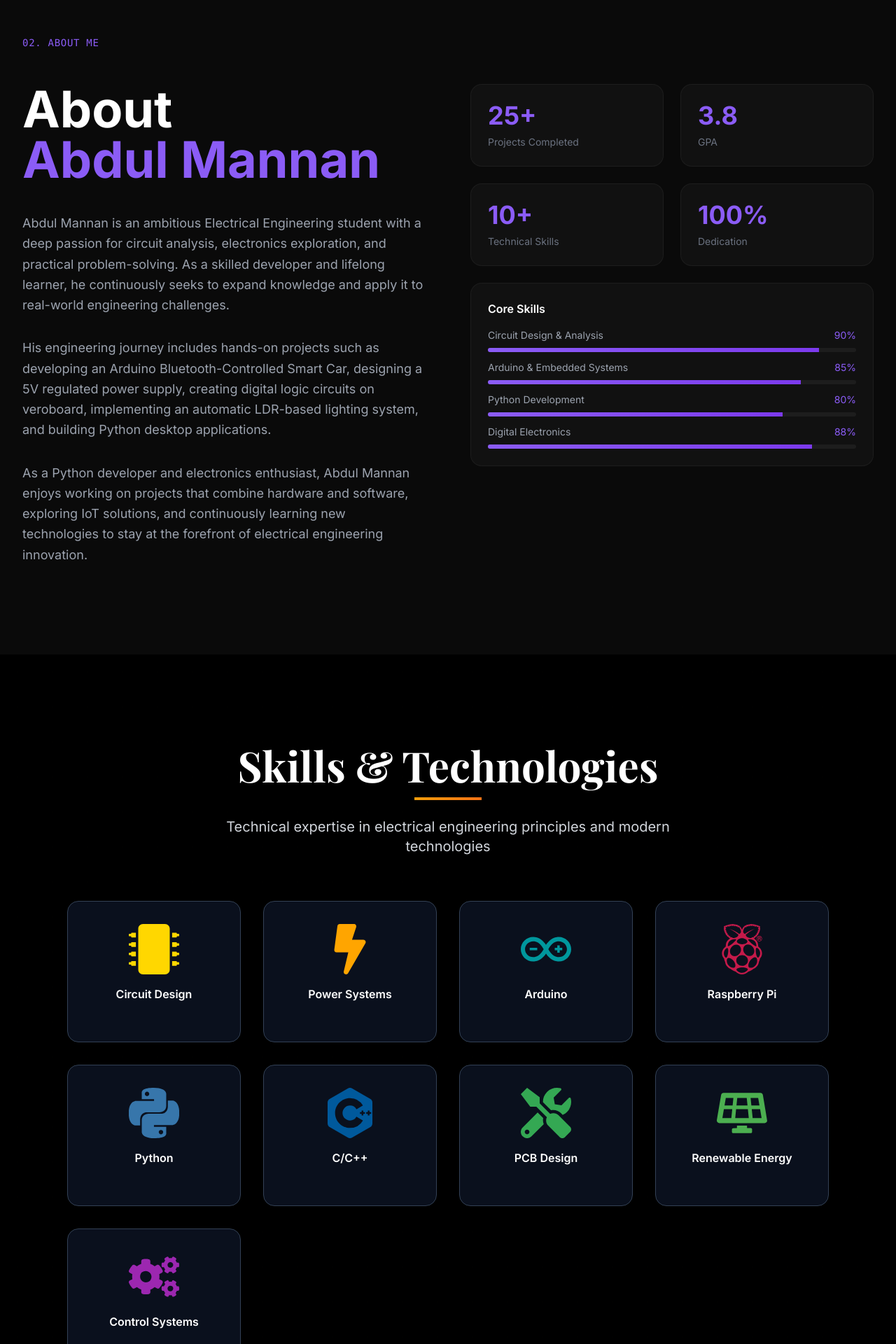
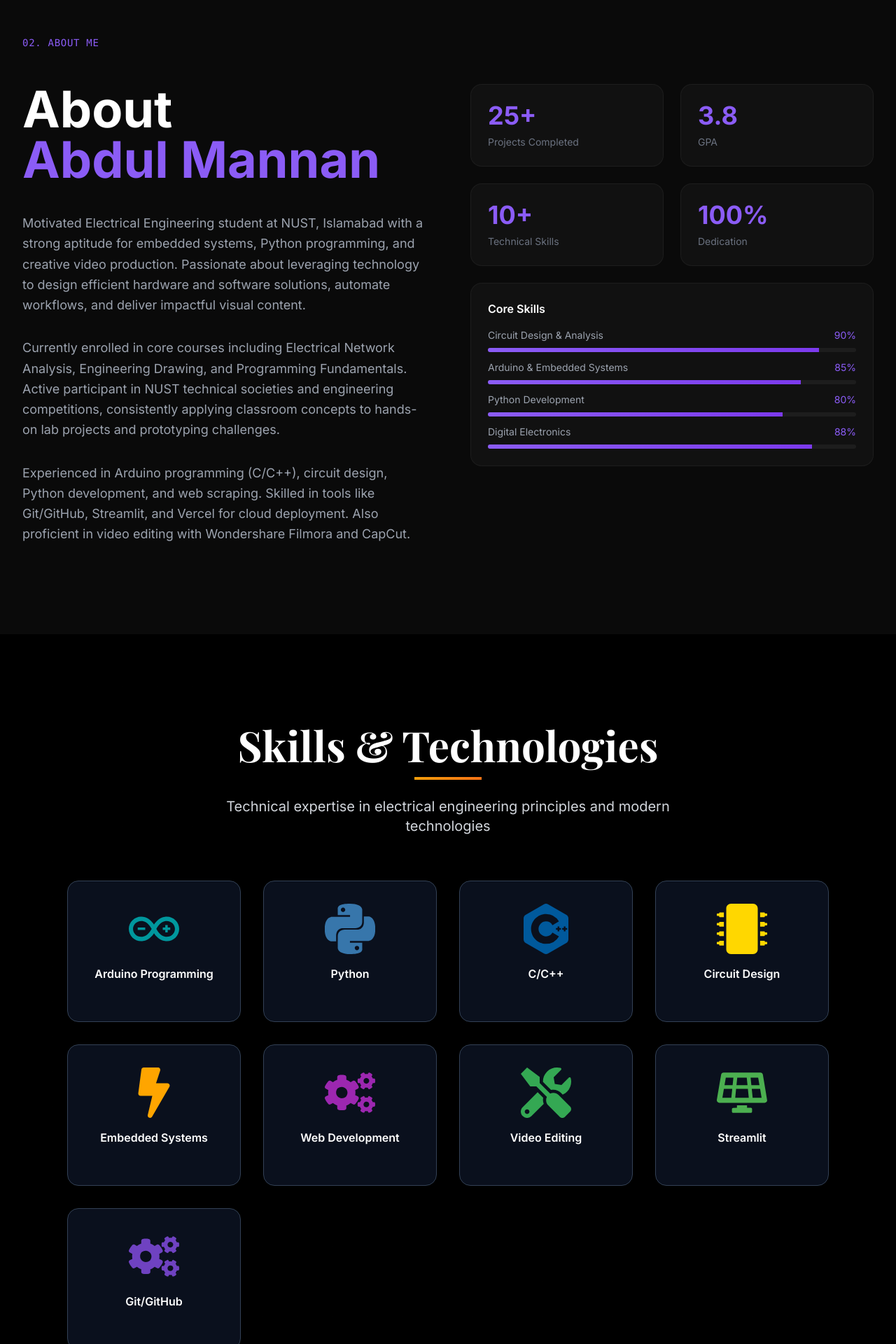
Before and after one commit to abdmananch16/Portfolio-Website, a Next.js app: page / in a window 1280 px wide. Shown: the part 880-2800 px from the top of the page at 70% size. Built offline with nearby package versions, Linux system fonts and the light colour scheme; a web font is replaced by a local one.

Commit message:
Update entire portfolio with accurate information from CV - NUST student details, real projects, certifications, and contact info

```diff
--- a/components/About.tsx
+++ b/components/About.tsx
@@ -89,29 +89,28 @@ const About = () => {
                 animate={inView ? { opacity: 1 } : {}}
                 transition={{ delay: 0.9, duration: 1 }}
               >
-                Abdul Mannan is an ambitious Electrical Engineering student with a deep passion for circuit analysis,
-                electronics exploration, and practical problem-solving. As a skilled developer and
-                lifelong learner, he continuously seeks to expand knowledge and apply it to
-                real-world engineering challenges.
+                Motivated Electrical Engineering student at NUST, Islamabad with a strong aptitude for
+                embedded systems, Python programming, and creative video production. Passionate about
+                leveraging technology to design efficient hardware and software solutions, automate
+                workflows, and deliver impactful visual content.
               </motion.p>
               <motion.p
                 initial={{ opacity: 0 }}
                 animate={inView ? { opacity: 1 } : {}}
                 transition={{ delay: 1.1, duration: 1 }}
               >
-                His engineering journey includes hands-on projects such as developing an Arduino
-                Bluetooth-Controlled Smart Car, designing a 5V regulated power supply, creating
-                digital logic circuits on veroboard, implementing an automatic LDR-based lighting
-                system, and building Python desktop applications.
+                Currently enrolled in core courses including Electrical Network Analysis, Engineering Drawing,
+                and Programming Fundamentals. Active participant in NUST technical societies and engineering
+                competitions, consistently applying classroom concepts to hands-on lab projects and prototyping challenges.
               </motion.p>
               <motion.p
                 initial={{ opacity: 0 }}
                 animate={inView ? { opacity: 1 } : {}}
                 transition={{ delay: 1.3, duration: 1 }}
               >
-                As a Python developer and electronics enthusiast, Abdul Mannan enjoys working on projects
-                that combine hardware and software, exploring IoT solutions, and continuously
-                learning new technologies to stay at the forefront of electrical engineering innovation.
+                Experienced in Arduino programming (C/C++), circuit design, Python development, and web scraping.
+                Skilled in tools like Git/GitHub, Streamlit, and Vercel for cloud deployment. Also proficient
+                in video editing with Wondershare Filmora and CapCut.
               </motion.p>
             </motion.div>
           </motion.div>
--- a/components/Certificates.tsx
+++ b/components/Certificates.tsx
@@ -13,58 +13,58 @@ const Certificates = () => {
 
   const certificates = [
     {
-      title: 'Arduino Programming Certification',
-      issuer: 'Arduino Foundation',
-      date: '2024',
-      type: 'Technical Certification',
-      icon: SiArduino,
-      description: 'Advanced microcontroller programming and IoT development',
-      skills: ['C/C++', 'Embedded Systems', 'Sensor Integration', 'IoT Protocols']
-    },
-    {
-      title: 'Python for Engineers',
-      issuer: 'IEEE Computer Society',
+      title: 'Python Programming Certification',
+      issuer: 'Programming Institute',
       date: '2024',
       type: 'Programming Certification',
       icon: SiPython,
-      description: 'Advanced Python programming for engineering applications',
-      skills: ['Data Analysis', 'Automation', 'GUI Development', 'Scientific Computing']
+      description: 'Advanced Python programming for automation and web development',
+      skills: ['Python', 'Web Scraping', 'Automation', 'Streamlit', 'File Handling']
     },
     {
-      title: 'Circuit Analysis & Design',
-      issuer: 'National Engineering Council',
-      date: '2023',
+      title: 'Video Editing Certification',
+      issuer: 'Creative Media Institute',
+      date: '2024',
+      type: 'Creative Certification',
+      icon: FaCode,
+      description: 'Professional video editing with Wondershare Filmora and CapCut',
+      skills: ['Video Editing', 'Color Grading', 'Motion Graphics', 'Audio Sync']
+    },
+    {
+      title: 'Prompt Engineering Certification',
+      issuer: 'AI Technology Institute',
+      date: '2024',
+      type: 'AI Certification',
+      icon: FaCertificate,
+      description: 'Advanced prompt engineering techniques for AI applications',
+      skills: ['AI Prompting', 'Language Models', 'AI Integration', 'Chatbot Development']
+    },
+    {
+      title: 'Arduino Programming Excellence',
+      issuer: 'NUST Engineering Labs',
+      date: '2025',
+      type: 'Technical Achievement',
+      icon: SiArduino,
+      description: 'Excellence in Arduino programming and embedded systems projects',
+      skills: ['C/C++', 'Embedded Systems', 'Sensor Integration', 'Motor Control']
+    },
+    {
+      title: 'NUST Academic Excellence',
+      issuer: 'NUST, Islamabad',
+      date: '2025',
+      type: 'Academic Achievement',
+      icon: FaAward,
+      description: 'Outstanding performance in Electrical Engineering coursework',
+      skills: ['Network Analysis', 'Programming Fundamentals', 'Engineering Drawing', 'Lab Work']
+    },
+    {
+      title: 'Circuit Design & Analysis',
+      issuer: 'NUST Electrical Department',
+      date: '2025',
       type: 'Engineering Certification',
       icon: FaCertificate,
-      description: 'Advanced circuit analysis and electronic design principles',
-      skills: ['AC/DC Analysis', 'Filter Design', 'Amplifier Circuits', 'PCB Layout']
-    },
-    {
-      title: 'MATLAB Fundamentals',
-      issuer: 'MathWorks',
-      date: '2023',
-      type: 'Software Certification',
-      icon: FaCode,
-      description: 'Signal processing and mathematical modeling certification',
-      skills: ['Signal Processing', 'Control Systems', 'Data Visualization', 'Simulink']
-    },
-    {
-      title: 'AutoCAD Electrical',
-      issuer: 'Autodesk',
-      date: '2023',
-      type: 'Design Certification',
-      icon: SiAutodesk,
-      description: 'Electrical schematic design and documentation',
-      skills: ['Schematic Design', 'Panel Layout', 'Wire Numbering', 'Reports Generation']
-    },
-    {
-      title: 'Dean&apos;s List Achievement',
-      issuer: 'University of Engineering',
-      date: '2023-2024',
-      type: 'Academic Excellence',
-      icon: FaAward,
-      description: 'Outstanding academic performance in electrical engineering',
-      skills: ['Academic Excellence', 'Research Skills', 'Project Management', 'Leadership']
+      description: 'Proficiency in circuit design, analysis, and practical implementation',
+      skills: ['Circuit Analysis', 'Power Supply Design', 'Logic Gates', 'Oscilloscope']
     }
   ]
 
--- a/components/Contact.tsx
+++ b/components/Contact.tsx
@@ -64,8 +64,8 @@ const Contact = () => {
             <div className="space-y-6 mb-12">
               {[
                 { icon: FaEnvelope, text: 'abdmananch16@gmail.com', href: 'mailto:abdmananch16@gmail.com' },
-                { icon: FaPhone, text: '+1 (555) 123-4567', href: 'tel:+15551234567' },
-                { icon: FaMapMarkerAlt, text: 'Your City, Country', href: '#' },
+                { icon: FaPhone, text: '0339-4198091', href: 'tel:+923394198091' },
+                { icon: FaMapMarkerAlt, text: 'NUST, Islamabad, Pakistan', href: '#' },
               ].map((item, index) => (
                 <motion.a
                   key={index}
--- a/components/Hero.tsx
+++ b/components/Hero.tsx
@@ -72,7 +72,6 @@ const Hero = () => {
               </h1>
             </motion.div>
 
-            {/* Description */}
             <motion.p
               initial={{ opacity: 0, y: 20 }}
               animate={{ opacity: 1, y: 0 }}
@@ -85,10 +84,11 @@ const Hero = () => {
                 transition={{ delay: 1.1, duration: 1 }}
                 className="text-violet-400 font-semibold block mb-2"
               >
-                Electrical Engineering Student
+                Electrical Engineering Student - NUST, Islamabad
               </motion.span>
-              Specializing in circuit design, Arduino projects, and Python applications.
-              Creating innovative hardware and software solutions for real-world challenges.
+              Specializing in embedded systems, Arduino programming, and Python development.
+              Creating innovative hardware and software solutions with expertise in circuit design,
+              automation, and web development.
             </motion.p>
 
             {/* CTA Button */}
@@ -116,7 +116,7 @@ const Hero = () => {
               <div className="flex items-center gap-3">
                 {[
                   { icon: FaGithub, href: 'https://github.com', label: 'GitHub' },
-                  { icon: FaLinkedin, href: 'https://linkedin.com', label: 'LinkedIn' },
+                  { icon: FaLinkedin, href: 'https://linkedin.com/in/abdul-mannan-23a0bb3a5', label: 'LinkedIn' },
                   { icon: FaEnvelope, href: 'mailto:abdmananch16@gmail.com', label: 'Email' },
                 ].map((social, index) => (
                   <motion.a
@@ -142,13 +142,15 @@ const Hero = () => {
             >
               <TypeAnimation
                 sequence={[
-                  'Circuit Analysis Enthusiast',
+                  'Embedded Systems Developer',
                   2000,
-                  'Electronics Explorer',
+                  'Arduino Programmer',
                   2000,
                   'Python Developer',
                   2000,
-                  'Lifelong Learner',
+                  'Circuit Designer',
+                  2000,
+                  'NUST Engineering Student',
                   2000,
                 ]}
                 wrapper="span"
--- a/components/Projects.tsx
+++ b/components/Projects.tsx
@@ -12,44 +12,44 @@ const Projects = () => {
 
   const projects = [
     {
-      title: 'Arduino Bluetooth-Controlled Smart Car',
-      description: 'Wireless-controlled smart car using Arduino and HC-05 Bluetooth module with obstacle detection and motor control.',
-      tags: ['Arduino', 'Bluetooth HC-05', 'Motor Control', 'Mobile App'],
+      title: 'Bluetooth-Controlled Arduino Car',
+      description: 'Remote-controlled car using Arduino Uno, HC-05 Bluetooth module, and L298N motor driver with Android app interface for wireless control.',
+      tags: ['Arduino', 'Bluetooth HC-05', 'L298N Driver', 'Android App', 'C/C++'],
       github: '#',
       live: '#',
     },
     {
-      title: '5V Regulated Power Supply',
-      description: 'Stable 5V power supply circuit using transformer, bridge rectifier, voltage regulator IC, and filtering capacitors.',
-      tags: ['Power Electronics', 'Voltage Regulation', 'Circuit Design', 'PCB'],
+      title: 'AWAAZ360 Pro - Pakistan Civic Platform',
+      description: 'Full-stack civic utility platform featuring complaint filing with AI duplicate detection, fuel price tracking, electricity bill calculator, and civic chatbot.',
+      tags: ['Python', 'Streamlit', 'Web Scraping', 'AI', 'Vercel Deployment'],
+      github: '#',
+      live: 'https://final-awaaz.vercel.app',
+    },
+    {
+      title: '5V DC Regulated Power Supply',
+      description: 'Complete power supply design using step-down transformer, bridge rectifier, filter capacitor, and 7805 voltage regulator with oscilloscope testing.',
+      tags: ['Power Electronics', 'Voltage Regulation', '7805 IC', 'Circuit Design'],
       github: '#',
       live: '#',
     },
     {
-      title: 'Digital Logic Circuits on Veroboard',
-      description: 'Implementation of combinational and sequential circuits demonstrating Boolean algebra and logic gates.',
-      tags: ['Digital Logic', 'Veroboard', 'Logic Gates', 'Boolean Algebra'],
+      title: 'Python Task Automation Script',
+      description: 'Automated file organization and batch-rename tool for media assets with error handling and logging, saving hours of manual work.',
+      tags: ['Python', 'Automation', 'File Handling', 'Error Handling'],
       github: '#',
       live: '#',
     },
     {
-      title: 'Automatic LDR-Based Lighting System',
-      description: 'Smart lighting system with Light Dependent Resistor for automatic brightness control and energy efficiency.',
-      tags: ['LDR Sensor', 'Automation', 'Relay Control', 'Energy Efficient'],
+      title: 'Logic Gates Implementation',
+      description: 'AND/OR logic gates constructed on breadboard using 74LS08 and 74LS32 TTL ICs, with Boolean algebra simplification and timing analysis.',
+      tags: ['Digital Logic', '74LS Series', 'Boolean Algebra', 'Karnaugh Maps'],
       github: '#',
       live: '#',
     },
     {
-      title: 'Python Desktop Application',
-      description: 'Feature-rich desktop application with GUI framework for data management and visualization.',
-      tags: ['Python', 'Tkinter/PyQt', 'GUI Design', 'Data Management'],
-      github: '#',
-      live: '#',
-    },
-    {
-      title: 'Circuit Analysis & Simulation',
-      description: 'Comprehensive circuit analysis using simulation tools for AC/DC circuits and frequency domain analysis.',
-      tags: ['Circuit Analysis', 'MATLAB', 'Proteus', 'Simulation'],
+      title: 'LDR-Based Automatic Night Sensor',
+      description: 'Light-sensing circuit for automatic lamp control using LDR voltage divider and BC547 transistor switch with relay module for AC loads.',
+      tags: ['LDR Sensor', 'BC547 Transistor', 'Relay Control', 'Automatic Control'],
       github: '#',
       live: '#',
     },
--- a/components/Skills.tsx
+++ b/components/Skills.tsx
@@ -23,15 +23,15 @@ const Skills = () => {
   })
 
   const skills = [
-    { name: 'Circuit Design', icon: FaMicrochip, color: '#FFD700' },
-    { name: 'Power Systems', icon: FaBolt, color: '#FFA500' },
-    { name: 'Arduino', icon: SiArduino, color: '#00979D' },
-    { name: 'Raspberry Pi', icon: SiRaspberrypi, color: '#C51A4A' },
+    { name: 'Arduino Programming', icon: SiArduino, color: '#00979D' },
     { name: 'Python', icon: SiPython, color: '#3776AB' },
     { name: 'C/C++', icon: SiCplusplus, color: '#00599C' },
-    { name: 'PCB Design', icon: FaTools, color: '#34A853' },
-    { name: 'Renewable Energy', icon: FaSolarPanel, color: '#4CAF50' },
-    { name: 'Control Systems', icon: FaCogs, color: '#9C27B0' },
+    { name: 'Circuit Design', icon: FaMicrochip, color: '#FFD700' },
+    { name: 'Embedded Systems', icon: FaBolt, color: '#FFA500' },
+    { name: 'Web Development', icon: FaCogs, color: '#9C27B0' },
+    { name: 'Video Editing', icon: FaTools, color: '#34A853' },
+    { name: 'Streamlit', icon: FaSolarPanel, color: '#4CAF50' },
+    { name: 'Git/GitHub', icon: FaCogs, color: '#6f42c1' },
   ]
 
   const containerVariants = {
```
